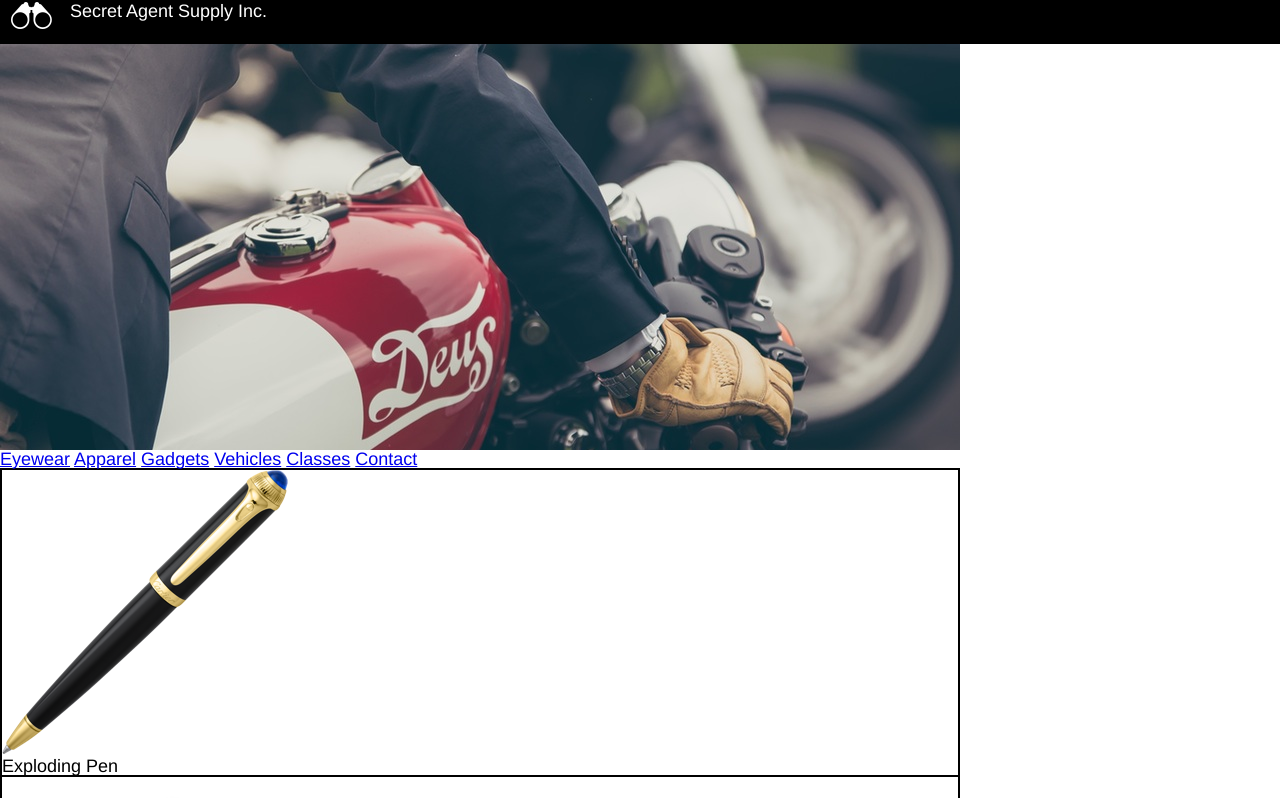
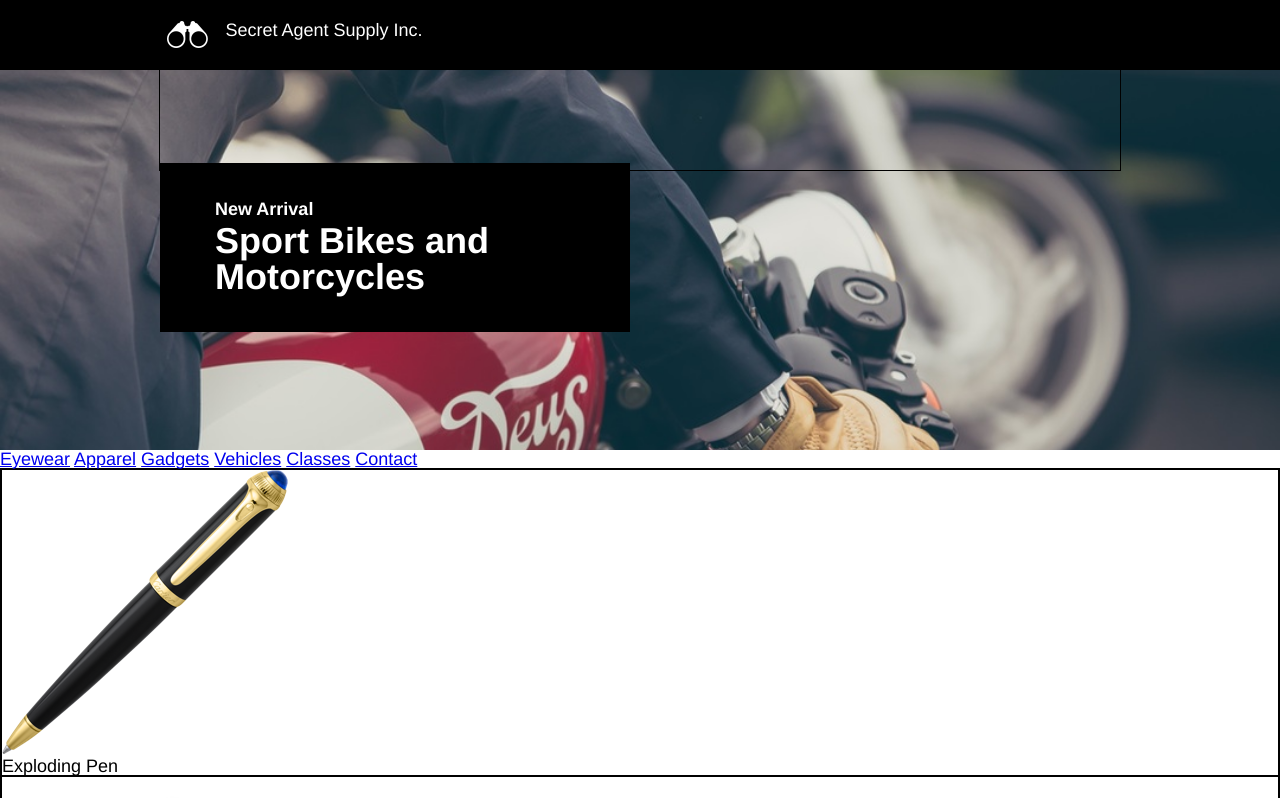
Before and after one commit to tlally/secretagentsupply, a plain HTML site: page index.html in a window 1280 px wide. Shown: the top 798 px of the page. Drawn offline with Linux system fonts and the light colour scheme.

Commit message:
css header

```diff
--- a/index.html
+++ b/index.html
@@ -9,22 +9,23 @@
   <body>
     <!-- Logo Bar -->
     <div class="logo-bar">
-      <div class="logo">
-        <img src="./resources/images/logo.png" alt="">
-        <p>Secret Agent Supply Inc.</p>
+      <div class="container">
+        <div class="logo">
+          <img src="./resources/images/logo.png" alt="">
+          <p>Secret Agent Supply Inc.</p>
+        </div>
       </div>
+
     </div>
 
     <!-- Header -->
     <header>
-      <div class="banner">
+      <div class="container">
         <div class="caption-box">
           <h2>New Arrival</h2>
-          <h1>Sport Bikes and Motorcycles</h1>
+          <h1>Sport Bikes and <br>Motorcycles</h1>
         </div>
-
       </div>
-
     </header>
 
     <!-- Navigation -->
--- a/resources/css/style.css
+++ b/resources/css/style.css
@@ -4,30 +4,58 @@
 html {
 font-size: 18px;
 font-family: helvetica;
-width: auto;
+width: 100%;
+background-color: white;
 }
 
 body {
-  width: 960px;
-  object-position: center;
 }
 
 div {
   border: 1px solid black;
+  display: block;
 }
 
+h1 {
+  font-size: 2rem;
+  font-family: helvetica;
+  font-weight: bold;
 
+}
+
+h2{
+  font-family: helvetica;
+  font-size: 1rem;
+  font-weight: bold;
+  text-transform: capitalize;
+  color: white;
+
+
+
+}
+
+.container {
+  max-width: 960px;
+  margin: 0 auto;
+}
 
 /*  Logo Bar */
 
 .logo-bar {
   background-color: black;
   color: white;
+  position: fixed;
+  width: 100%;
+  text-transform: uppercase;
+  z-index: 1;
+
+}
+
+.logo-bar .container {
+  padding: .66rem 0 .66rem .5rem;
+  align-items: center;
   display: flex;
   height: 2.32rem;
-  object-position: center;
-  position: fixed;
-  width: 100%;
 
 }
 
@@ -38,21 +66,21 @@ div {
 .logo img {
   height: 1.5rem;
   width: auto;
-  padding-left: 0.5rem;
   padding-right: 1rem;
 }
 
 .logo p {
   padding: 0.66rem auto;
   text-transform: capitalize;
-  object-position: center;
 
 }
 
 /*  Header */
 header {
   background-image: url("../images/moto.jpeg");
+  background-size:cover;
   height: 25rem;
+  width: 100%;
   z-index: 1;
 }
 
@@ -61,10 +89,29 @@ header {
 
 .caption-box {
   background-color: black;
-  z-index: 2;
+  z-index: 0;
   width: 20rem;
   height: auto;
-  font-color: white;
+  color: white;
+  padding: 2rem 3rem;
+  position: relative;
+  display: flex;
+  flex-direction: column;
+  background-repeat: no-repeat;
+  background-position: center;
+  background-size: cover;
+  top: 9rem;
+
+
+}
+
+.caption-box h1 {
+  margin-top: 0.25rem;
+
+}
+
+.caption-box h2 {
+
 }
 
 /*  Nav Bar */
```
